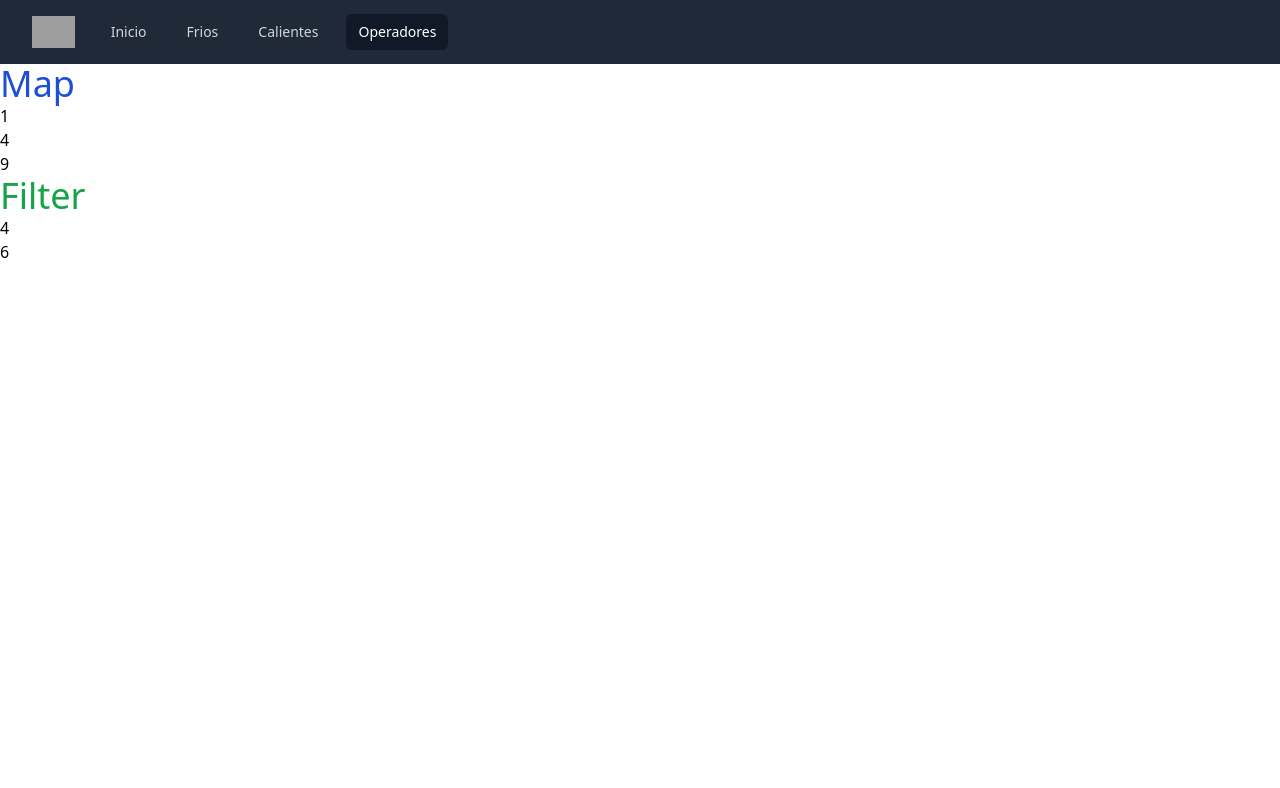
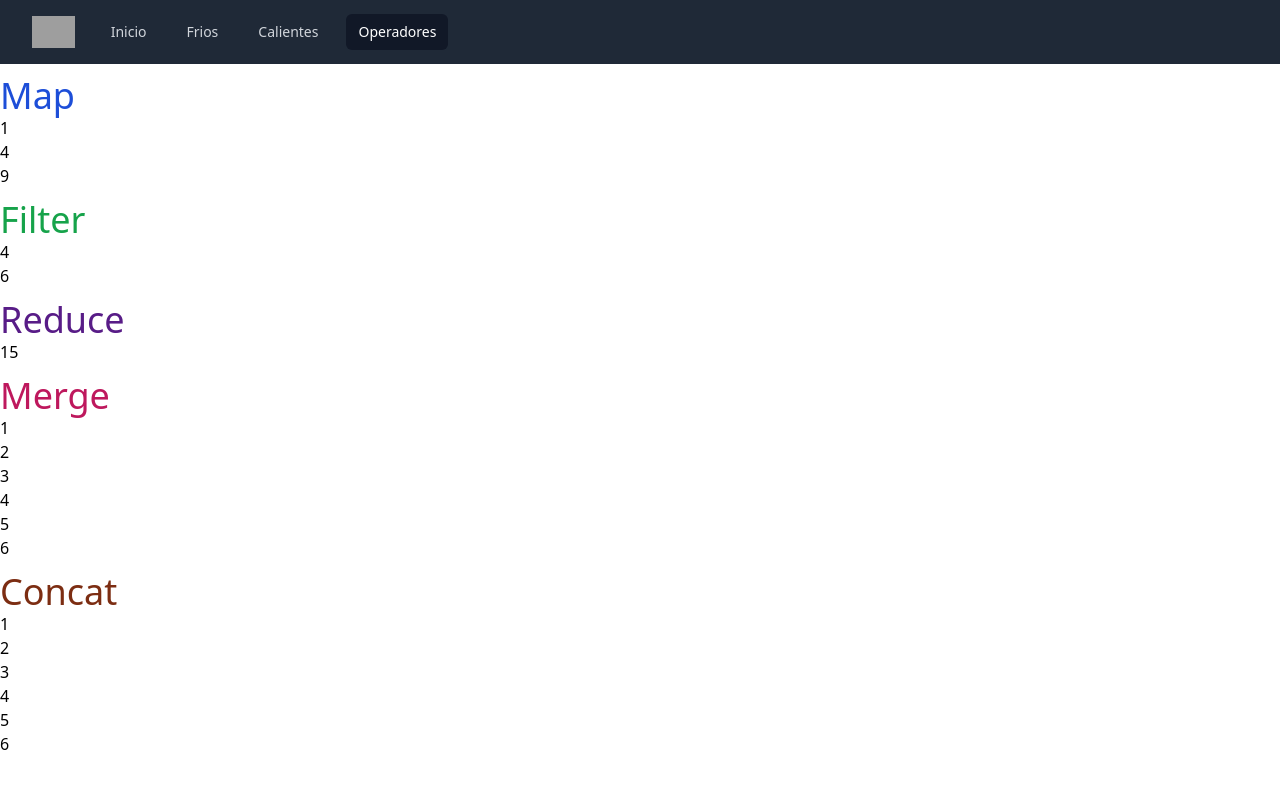
Before and after one commit to GuadaGT/RXJS_Project, an Angular app: page /operadores in a window 1280 px wide. Shown: the top 788 px of the page. Built offline with nearby package versions, Linux system fonts and the light colour scheme; grey boxes are pictures that could not be loaded.

Commit message:
Reduce, Merge y Concat

```diff
--- a/src/app/components/operadores/operadores.component.html
+++ b/src/app/components/operadores/operadores.component.html
@@ -1,10 +1,22 @@
 <div class="container">
-  <h1 class="text-4xl text-blue-700">Map</h1>
+  <h1 class="text-4xl text-blue-700 mt-3">Map</h1>
   <ul>
     <li class="list-image-none" *ngFor="let m of coleccionMap">{{m}}</li>
   </ul>
-  <h1 class="text-4xl text-green-600">Filter</h1>
+  <h1 class="text-4xl text-green-600 mt-3">Filter</h1>
   <ul>
     <li class="list-image-none" *ngFor="let f of coleccionFilter">{{f}}</li>
   </ul>
+  <h1 class="text-4xl text-purple-900 mt-3">Reduce</h1>
+  <ul>
+    <li class="list-image-none">{{solucionReduce}}</li>
+  </ul>
+  <h1 class="text-4xl text-pink-700 mt-3">Merge</h1>
+  <ul>
+    <li class="list-image-none" *ngFor="let mer of coleccionMerge">{{mer}}</li>
+  </ul>
+  <h1 class="text-4xl text-orange-900 mt-3">Concat</h1>
+  <ul>
+    <li class="list-image-none" *ngFor="let con of coleccionConcat">{{con}}</li>
+  </ul>
 </div>
--- a/src/app/components/operadores/operadores.component.ts
+++ b/src/app/components/operadores/operadores.component.ts
@@ -10,31 +10,41 @@ export class OperadoresComponent
 {
   numbers1 = of(1,2,3);
   numbers2= of(4,5,6);
-
   //Calcula cuadrados
   squaredNumbers = this.numbers1.pipe(map(x => x * x));
+  coleccionMap: number [] =[];
   //Sacar números pares
   evenNumbers= this.numbers2.pipe(filter(x=> x % 2 === 0));
-
-  coleccionMap: number [] =[];
   coleccionFilter: number [] = [];
+  //Devolver el resultado final de la acumulación de los valores. valor anterior acumulado más valor actual del observable
+  reduceNumbers = this.numbers2.pipe(reduce((x,y) => x+y));
+  solucionReduce:number = 0;
+  //Merge sirve para fusionar dos observables y devuelve la información del primero que llega
+  mergerNumbers = merge(this.numbers1,this.numbers2);
+  coleccionMerge: number [] = [];
+  //Concat sirve para fusionar dos observables y devuelve la información en orden.
+  concatNumbers= concat(this.numbers1,this.numbers2);
+  coleccionConcat: number [] = [];
 
   constructor()
   {
     this.operadorMap();
     this.operadorFilter();
+    this.operadorReduce();
+    this.operadorMerge();
+    this.operadorConcat();
   }
 
   operadorMap()
   {
     this.squaredNumbers.subscribe(
       {
-        next: res=>{
+        next: res=> {
             console.log('Map',res),
               this.coleccionMap.push(res)
         },
-        error:err=> console.error(err),
-        complete:()=> console.log('Map Complete')
+        error:err => console.error(err),
+        complete:() => console.log('Map Complete')
       }
     )
   }
@@ -47,8 +57,50 @@ export class OperadoresComponent
           console.log('Filter', res),
             this.coleccionFilter.push(res)
         },
-        error:err=> console.error(err),
-        complete:()=>console.log('Filter complete')
+        error:err => console.error(err),
+        complete:() =>console.log('Filter completed')
+      }
+    )
+  }
+
+  private operadorReduce()
+  {
+    this.reduceNumbers.subscribe(
+      {
+        next: res => {
+          console.log('Reduce', res),
+            this.solucionReduce = res
+        },
+        error: err => console.error(err),
+        complete:() => console.log('Reduce completed')
+      }
+    )
+  }
+
+  private operadorMerge()
+  {
+    this.mergerNumbers.subscribe(
+      {
+        next:res=> {
+          console.log('Merge', res),
+            this.coleccionMerge.push(res)
+        },
+        error:err => console.error(err),
+        complete:() => console.log('Merge completed')
+      }
+    )
+  }
+
+  private operadorConcat()
+  {
+    this.concatNumbers.subscribe(
+      {
+        next: res => {
+          console.log('Concat',res),
+            this.coleccionConcat.push(res)
+        },
+        error: err => console.error(err),
+        complete:() => console.log('Concat completed')
       }
     )
   }
```
